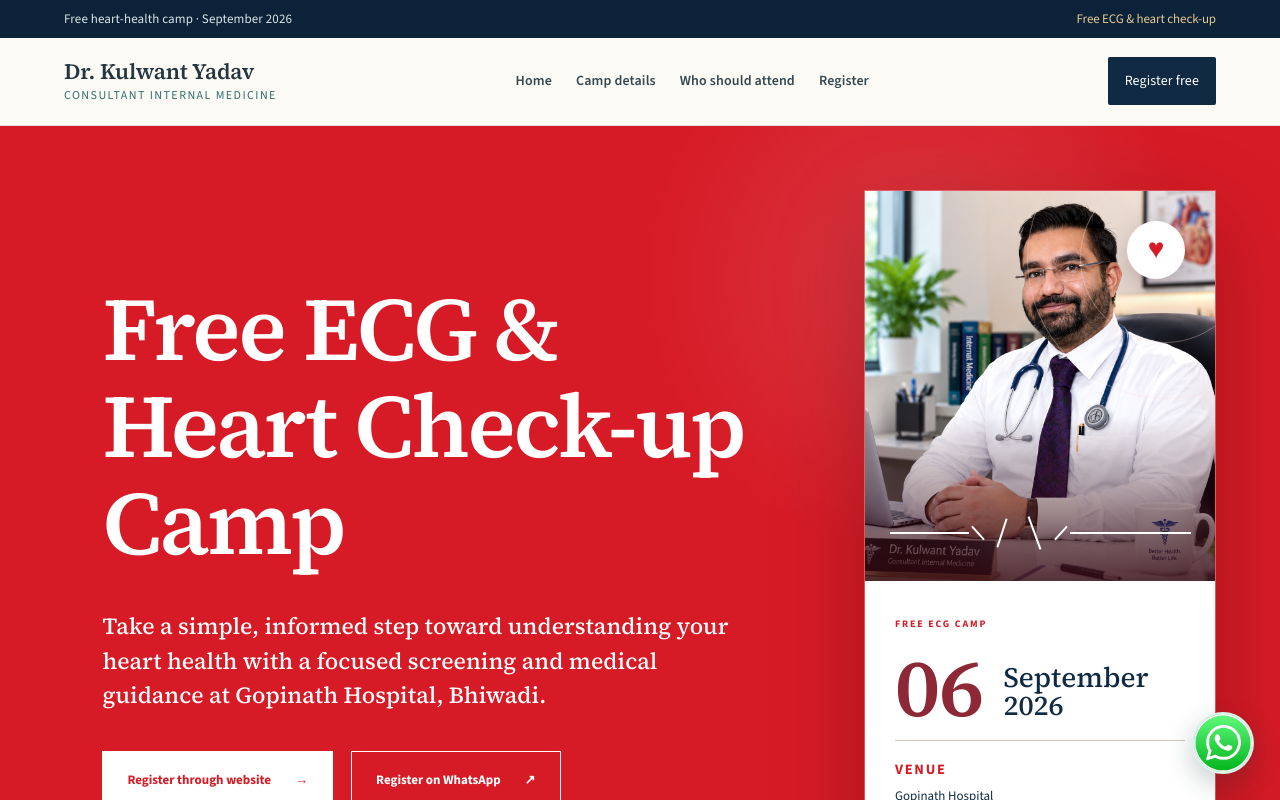
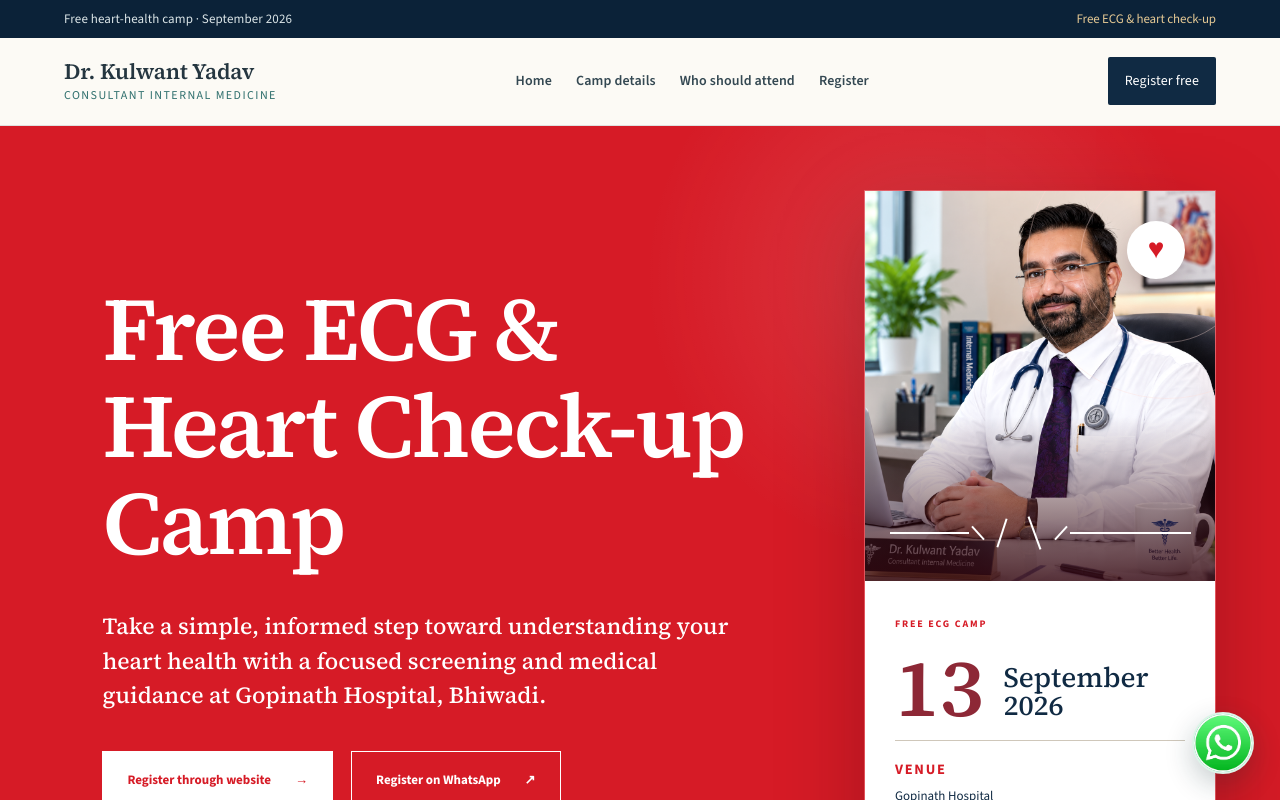
Before and after one commit to DrKulwantYadav/dky, a Next.js app: page /world-heart-day-free-ecg-camp in a window 1280 px wide. Shown: the top 800 px of the page. Built offline with nearby package versions, Linux system fonts and the light colour scheme.

Commit message:
Update featured camp date to September 13

```diff
--- a/app/world-heart-day-free-ecg-camp/page.tsx
+++ b/app/world-heart-day-free-ecg-camp/page.tsx
@@ -50,7 +50,7 @@ export default function WorldHeartDayCampPage() {
 
     <section className="heart-camp-hero">
       <div className="heart-camp-copy">
-        <p className="eyebrow"><span/> Free ECG camp · 6 September 2026</p>
+        <p className="eyebrow"><span/> Free ECG camp · 13 September 2026</p>
         <h1>Free ECG &amp;<br/><em>Heart Check-up Camp</em></h1>
         <p>Take a simple, informed step toward understanding your heart health with a focused screening and medical guidance at Gopinath Hospital, Bhiwadi.</p>
         <div className="heart-camp-actions"><CampRegistration compact /></div>
@@ -65,7 +65,7 @@ export default function WorldHeartDayCampPage() {
         </div>
         <div className="heart-date-card">
           <span>Free ECG camp</span>
-          <div className="heart-date-lockup"><strong>06</strong><p><b>September 2026</b></p></div>
+          <div className="heart-date-lockup"><strong>13</strong><p><b>September 2026</b></p></div>
           <div className="heart-date-venue"><small>Venue</small><p>Gopinath Hospital<br/>Bhiwadi, Rajasthan</p></div>
           <em>Free camp · Prior registration recommended</em>
         </div>
@@ -110,7 +110,7 @@ export default function WorldHeartDayCampPage() {
 
     <section className="heart-register" id="register">
       <p className="eyebrow"><span/> Reserve your place</p>
-      <h2>Join the free camp from <em>6 September.</em></h2>
+      <h2>Join the free camp from <em>13 September.</em></h2>
       <p>Free check-ups are planned on all four Sundays in September. Registration is recommended because capacity may be limited.</p>
       <CampRegistration />
       <a className="heart-register-directions" href="https://maps.app.goo.gl/W9QHHQxRkA5bGasi7" target="_blank" rel="noopener noreferrer">Get directions ↗</a>
```
